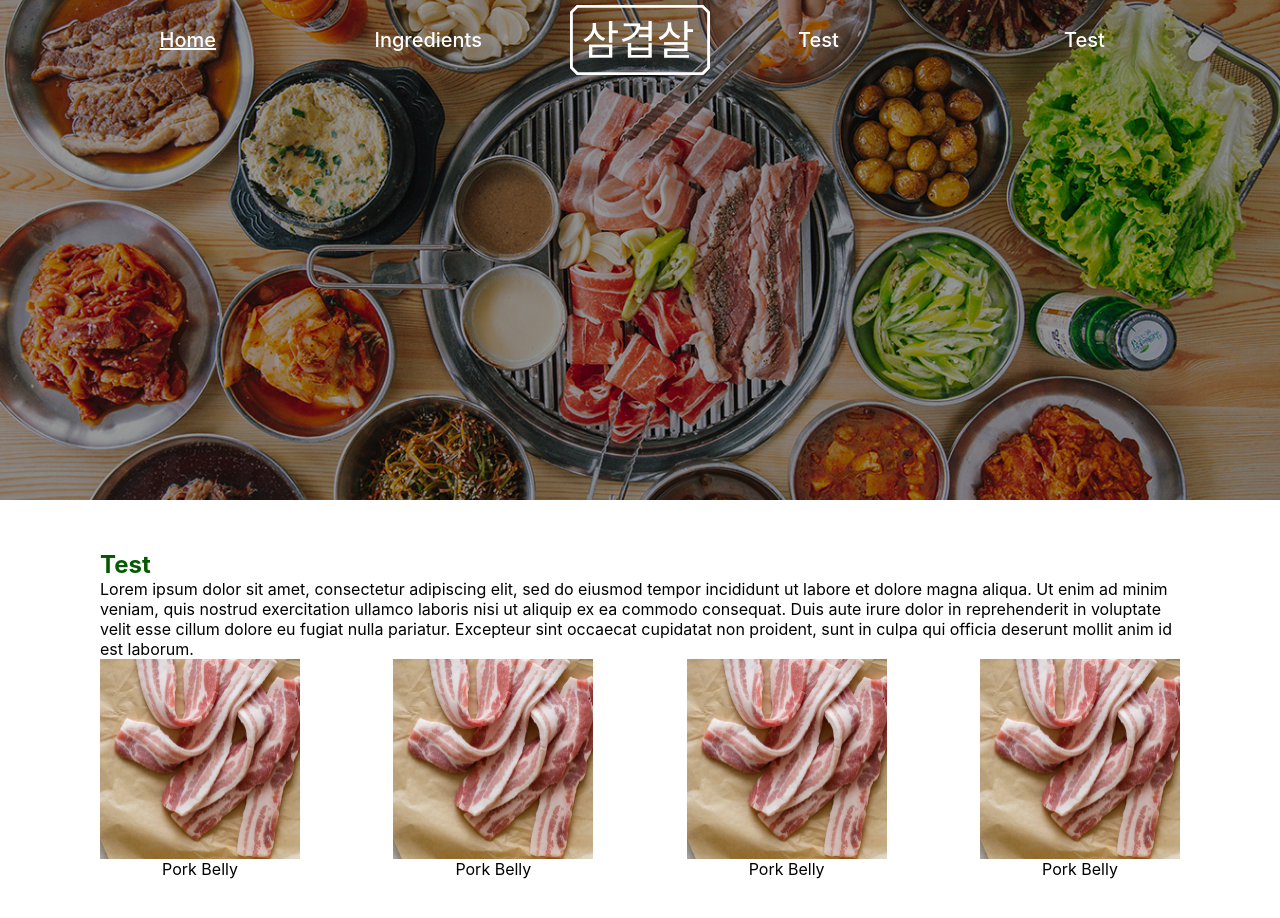
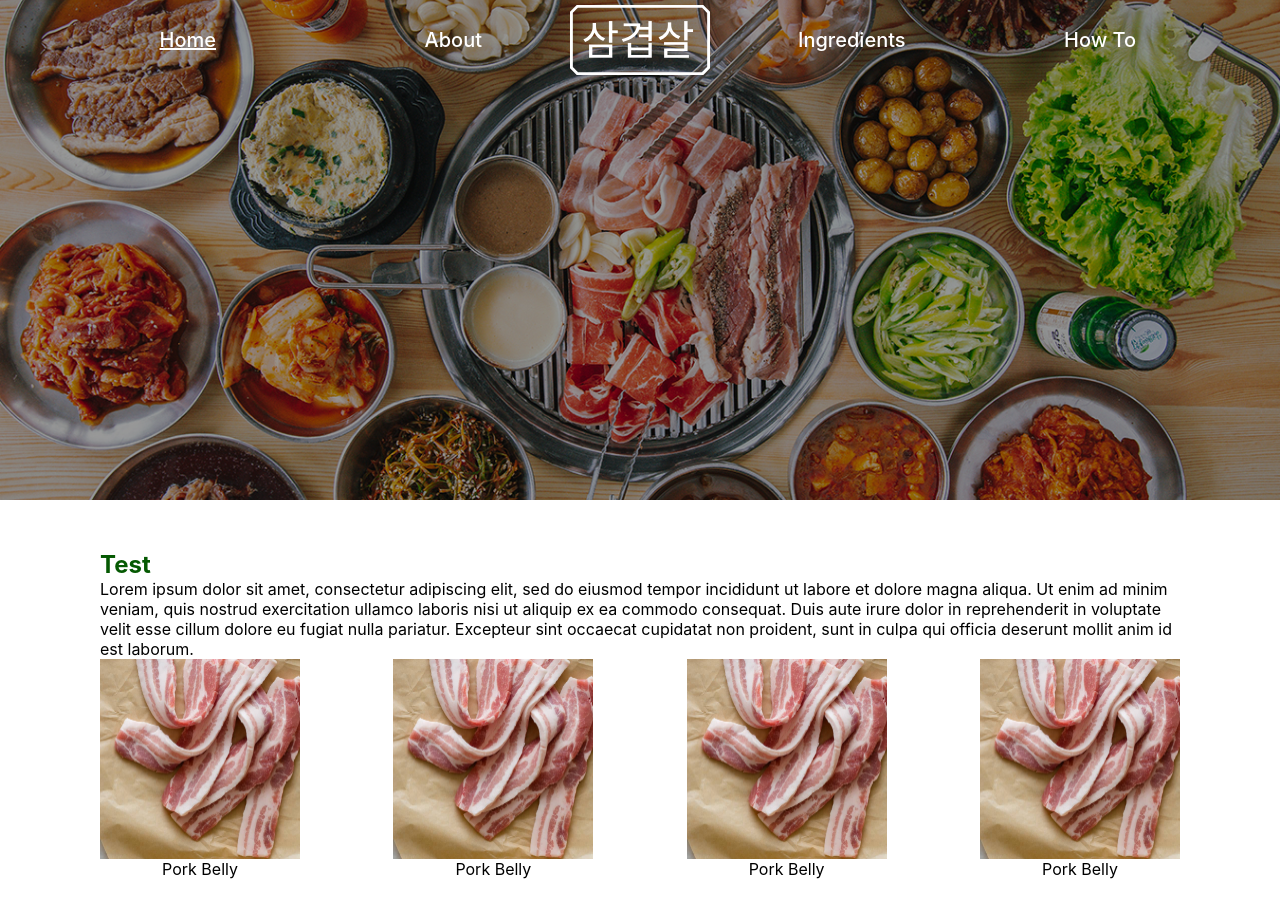
Before and after one commit to d-mini/mediendesign, a React (Create React App) app: page / in a window 1280 px wide. Shown: the top 918 px of the page. Built offline with nearby package versions, Linux system fonts and the light colour scheme.

Commit message:
ADD responsive navbar

```diff
--- a/src/components/NavBar.css
+++ b/src/components/NavBar.css
@@ -4,8 +4,8 @@
     position: fixed;
     top: 0;
     width: 100%;
-    min-height: 60px;
-    z-index: 500;
+    height: auto;
+    z-index: 100;
 
     transition: background-color 0.25s ease;
 }
@@ -31,6 +31,8 @@
     right: 5px;
     top: 5px;
 
+    z-index: 200;
+
     height: 50px;
     width: 50px;
 
@@ -52,41 +54,34 @@
     background-color: #D9B391;
 }
 
+.navbar ul {
+    flex-direction: column;
+    align-items: center;
+    width: 100%;
+
+    margin: 5px 0;
+}
+
+.navbar ul li {
+    margin-bottom: 5px;
+}
+
+.nav-menu .navitem {
+    display: none;
+}
+
+.nav-menu-expanded .navitem {
+    display: block;
+    text-align: center;
+}
+
 .logo {
-    position: absolute;
-    top: 50%;
-    left: 50%;
-    transform: translate(-50%, -50%);
     height: 50px;
 }
 
 .logo img, .burger-menu img {
     height: 100%;
     width: 100%;
-}
-
-.navbar ul {
-    position: absolute;
-    top: 60px;
-
-    flex-direction: column;
-    align-items: center;
-    width: 100%;
-
-    margin: 5px 0 5px 0;
-}
-
-.nav-menu {
-    display: none;
-}
-
-.nav-menu-expanded {
-    display: flex;
-}
-
-.navbar ul li {
-    display: block;
-    margin-bottom: 5px;
 }
 
 .navlink {
@@ -114,20 +109,7 @@
         display: none;
     }
 
-    .logo {
-        position: relative;
-        top: 0;
-        left: 0;
-        transform: none;
-        justify-content: center;
-        height: 70px;
-        width: 70px;
-    }
-
     .navbar ul {
-        position: relative;
-        top: 0;
-
         display: flex;
         flex-direction: row;
         justify-content: center;
@@ -140,15 +122,23 @@
         display: flex;
     }
 
-    .navlink {
-        display: block;
-    }
-
-    .navbar ul li:nth-child(1), .navbar ul li:nth-child(2) {
+    .navbar ul li:nth-child(2), .navbar ul li:nth-child(3) {
         justify-content: flex-end;
+        order: 1;
     }
 
     .navbar ul li:nth-child(4), .navbar ul li:nth-child(5) {
         justify-content: flex-start;
+        order: 3;
+    }
+
+    .logo {
+        justify-content: center;
+        min-height: 70px;
+        order: 2;
+    }
+
+    .nav-menu .navitem, .nav-menu-expanded .navitem {
+        display: flex;
     }
 }
--- a/src/components/NavBar.js
+++ b/src/components/NavBar.js
@@ -28,11 +28,11 @@ function NavBar(props) {
         <img src={burgerMenu} alt='Menu'/>
       </button>
       <ul className={ isNavExpanded ? "nav-menu-expanded" : "nav-menu" }>
-        <li><HashLink className={'navlink' + (props.activeSection === 0 ? ' navlink-active' : '')} smooth to='/#'>Home</HashLink></li>
-        <li><HashLink className={'navlink' + (props.activeSection === 1 ? ' navlink-active' : '')} smooth scroll={offsetScroll} to='/#section1'>Ingredients</HashLink></li>
         <li className='logo'><HashLink smooth to='/#'><img src={logo} alt="Logo"/></HashLink></li>
-        <li><HashLink className={'navlink' + (props.activeSection === 2 ? ' navlink-active' : '')} smooth scroll={offsetScroll} to='/#section2'>Test</HashLink></li>
-        <li><HashLink className={'navlink' + (props.activeSection === 3 ? ' navlink-active' : '')} smooth scroll={offsetScroll} to='/#section3'>Test</HashLink></li>
+        <li className='navitem'><HashLink className={'navlink' + (props.activeSection === 0 ? ' navlink-active' : '')} smooth to='/#'>Home</HashLink></li>
+        <li className='navitem'><HashLink className={'navlink' + (props.activeSection === 1 ? ' navlink-active' : '')} smooth scroll={offsetScroll} to='/#section1'>About</HashLink></li>
+        <li className='navitem'><HashLink className={'navlink' + (props.activeSection === 2 ? ' navlink-active' : '')} smooth scroll={offsetScroll} to='/#section2'>Ingredients</HashLink></li>
+        <li className='navitem'><HashLink className={'navlink' + (props.activeSection === 3 ? ' navlink-active' : '')} smooth scroll={offsetScroll} to='/#section3'>How To</HashLink></li>
       </ul>
     </nav>
   );
```
